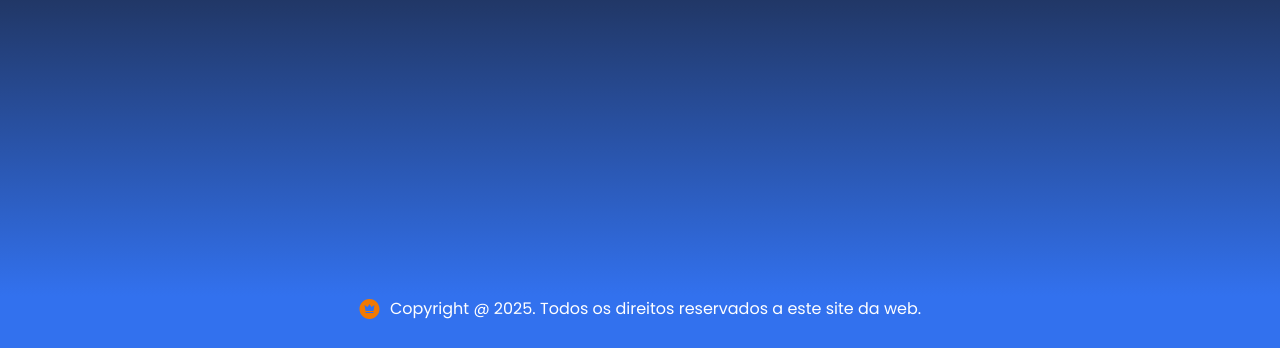
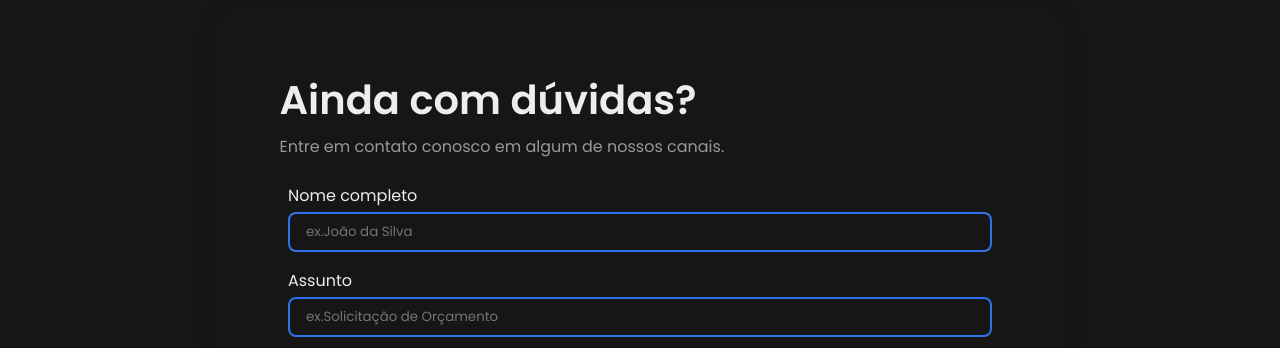
Before and after one commit to HarrisonLima/arus-gaming-provd, a React (Vite) app: page / in a window 1280 px wide. Shown: the part 2449-2797 px from the top of the page. Built offline with nearby package versions, Linux system fonts and the light colour scheme.

Commit message:
wip Contact form

```diff
--- /dev/null
+++ b/src/components/ContatcForm/index.tsx
@@ -0,0 +1,78 @@
+import mail from "../../assets/mail.svg";
+import call from "../../assets/call.svg";
+import business from "../../assets/business.svg";
+
+const ContactForm = () => {
+  return (
+    <section className="contact-form">
+      <div className="contact-form__content">
+        <header className="contact-form__header">
+          <h1 className="heading--primary">Ainda com dúvidas?</h1>
+          <p className="text text--gray">
+            Entre em contato conosco em algum de nossos canais.
+          </p>
+        </header>
+        <form className="contact-form__form">
+          <div className="contact-form__form__input-box">
+            <label htmlFor="name">Nome completo</label>
+            <input type="text" id="name" name="nome" placeholder="ex.João da Silva" />
+          </div>
+          <div className="contact-form__form__input-box">
+            <label htmlFor="subject" >Assunto</label>
+            <input
+              type="text"
+              id="subject"
+              placeholder="ex.Solicitação de Orçamento"
+              name="assunto"
+            />
+          </div>
+          <div className="contact-form__form__input-box">
+            <label htmlFor="mail">E-mail</label>
+            <input
+              type="text"
+              id="mail"
+              placeholder="ex.joao.silva@gmail.com"
+              name="mail"
+            />
+          </div>
+          <div className="contact-form__form__input-box">
+            <label htmlFor="contact">Contato</label>
+            <input
+              type="text"
+              id="contact"
+              name="telefone"
+              placeholder="+55 (44) 9.9988-7766"
+            />
+          </div>
+          <div className="contact-form__form__textarea-box">
+            <label htmlFor="message">Mensagem</label>
+            <textarea
+              name="mensagem"
+              id="message"
+              placeholder="Lorem ipsum dolor sit amet, consectetur adipiscing elit. Nunc vulputate libero et velit interdum, ac aliquet odio mattis. Class aptent taciti sociosqu ad litora torquent per conubia nostra, per inceptos himenaeos. Curabitur tempus urna at turpis condimentum lobortis. Ut commodo efficitur neque."
+            ></textarea>
+          </div>
+        </form>
+        <div className="contact-form__details">
+          <div className="contact-form__details__item">
+            <img src={mail} />
+            <p className="text text--gray">contato@arusti.com.br</p>
+          </div>
+          <div className="contact-form__details__item">
+            <img src={call} />
+            <p className="text text--gray">+55 (44) 9.9126-3892</p>
+          </div>
+          <div className="contact-form__details__item">
+            <img src={business} />
+            <p className="text text--gray">Av. Bahia, 500 - Cianorte–PR</p>
+          </div>
+        </div>
+        <div className="contact-form__button">
+          <button className="button button--primary">Enviar mensagem</button>
+        </div>
+      </div>
+    </section>
+  );
+};
+
+export default ContactForm;
--- a/src/styles/components/_button.scss
+++ b/src/styles/components/_button.scss
@@ -11,6 +11,7 @@
   outline: none;
   padding: 1rem 2rem;
   transition: all 0.3s ease-in-out;
+  user-select: none;
 
   &:hover {
     box-shadow: 0 0.5rem 1rem rgba($color-b-dark, 0.48);
--- /dev/null
+++ b/src/styles/components/_contact-form.scss
@@ -0,0 +1,115 @@
+.contact-form {
+  align-items: center;
+  display: flex;
+  justify-content: center;
+  padding: 6rem;
+  width: 100%;
+
+  &__content {
+    align-items: center;
+    border-radius: 1.5rem;
+    box-shadow: 0 0.25rem 1rem rgba(#000000, 0.32);
+    display: flex;
+    flex-direction: column;
+    gap: 1.5rem;
+    justify-content: center;
+    padding: 4rem;
+    transition: all 0.3s ease-in-out;
+    width: fit-content;
+
+    &:hover {
+      box-shadow: 0 0.25rem 1rem rgba($color-b-dark, 0.24);
+      transform: scale(1.025);
+    }
+  }
+
+  &__header {
+    display: flex;
+    flex-direction: column;
+    gap: 0.25rem;
+    justify-content: start;
+    user-select: none;
+    width: 100%;
+  }
+
+  &__form {
+    display: flex;
+    flex-wrap: wrap;
+    gap: 1rem;
+    max-width: 44rem;
+    user-select: none;
+
+    &__input-box {
+      display: flex;
+      flex-direction: column;
+      gap: 0.25rem;
+      flex-wrap: wrap;
+      width: 100%;
+
+      & label {
+        font-size: 1rem;
+        color: $color-g-100;
+        font-weight: 400;
+      }
+
+      & input {
+        appearance: none;
+        background-color: transparent;
+        border: 0.125rem solid $color-b-dark;
+        border-radius: 0.5rem;
+        color: $color-g-300;
+        padding: 0.5rem 1rem;
+        transition: all 0.2s ease-in-out;
+      }
+    }
+
+    &__textarea-box {
+      display: flex;
+      flex-direction: column;
+      gap: 0.25rem;
+      flex-wrap: wrap;
+      width: 100%;
+
+      & label {
+        font-size: 1rem;
+        color: $color-g-100;
+        font-weight: 400;
+      }
+
+      & textarea {
+        appearance: none;
+        background-color: transparent;
+        border: 0.125rem solid $color-b-dark;
+        border-radius: 0.5rem;
+        color: $color-g-300;
+        padding: 0.5rem 1rem;
+        min-height: 6rem;
+        transition: all 0.2s ease-in-out;
+        width: 100%;
+      }
+    }
+  }
+
+  &__details {
+    display: flex;
+    flex-wrap: wrap;
+    gap: 1rem;
+    user-select: none;
+
+    &__item {
+      align-items: center;
+      display: flex;
+      gap: 0.25rem;
+
+      & p {
+        user-select: text;
+      }
+    }
+  }
+
+  &__button {
+    display: flex;
+    justify-content: flex-end;
+    width: 100%;
+  }
+}
--- a/src/styles/components/_dice-banner.scss
+++ b/src/styles/components/_dice-banner.scss
@@ -2,7 +2,7 @@
   align-items: flex-start;
   display: flex;
   gap: 4rem;
-  padding: 4rem 6rem;
+  padding: 8rem 6rem;
   justify-content: center;
   user-select: none;
 
--- a/src/styles/style.scss
+++ b/src/styles/style.scss
@@ -6,6 +6,7 @@
 @import "base/typography";
 
 @import "components/button";
+@import "components/contact-form";
 @import "components/dice-banner";
 @import "components/game-card";
 @import "components/game-card-info";
```
Also changed, not shown: src/styles/abstract/_mixins.scss (line endings or trailing spaces).
